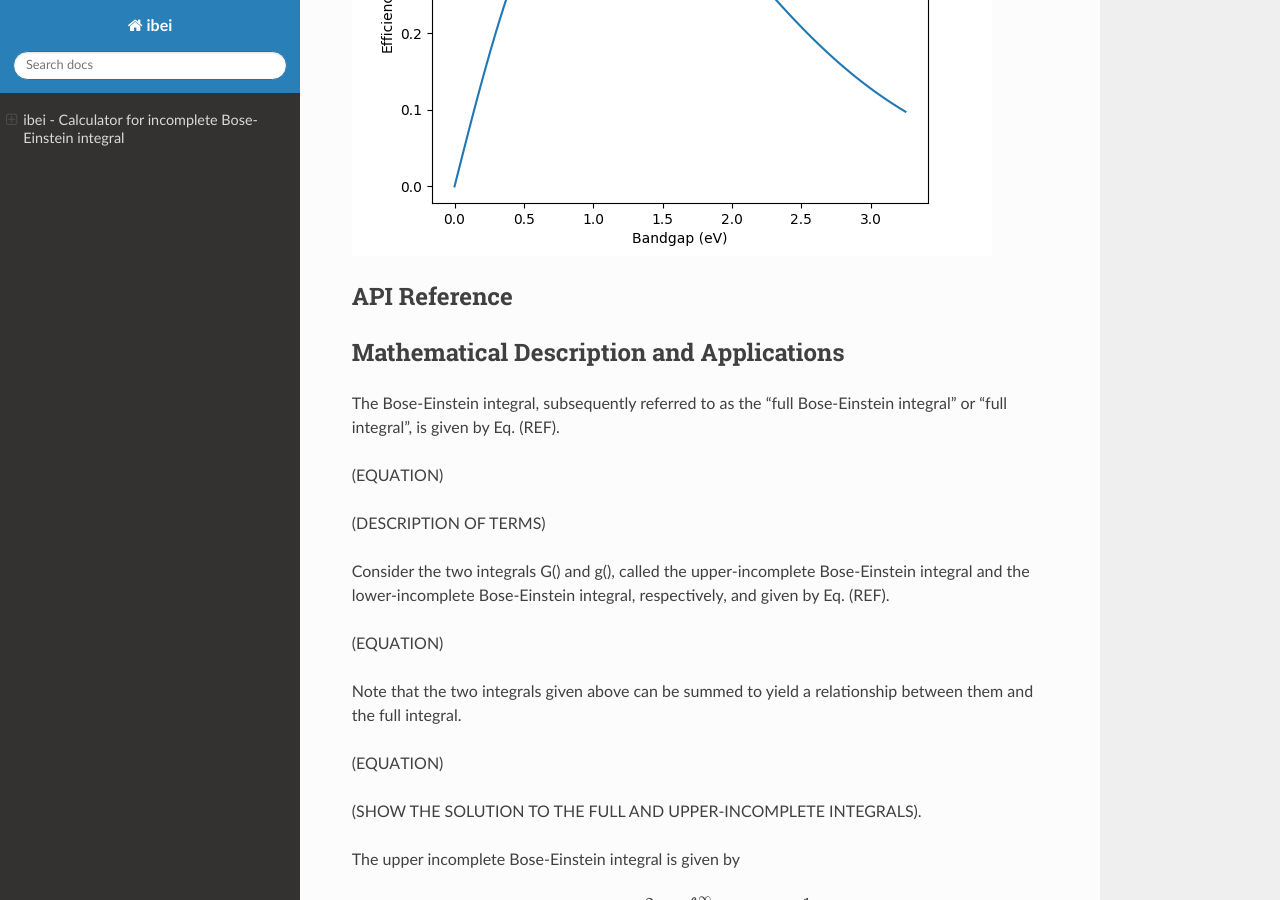
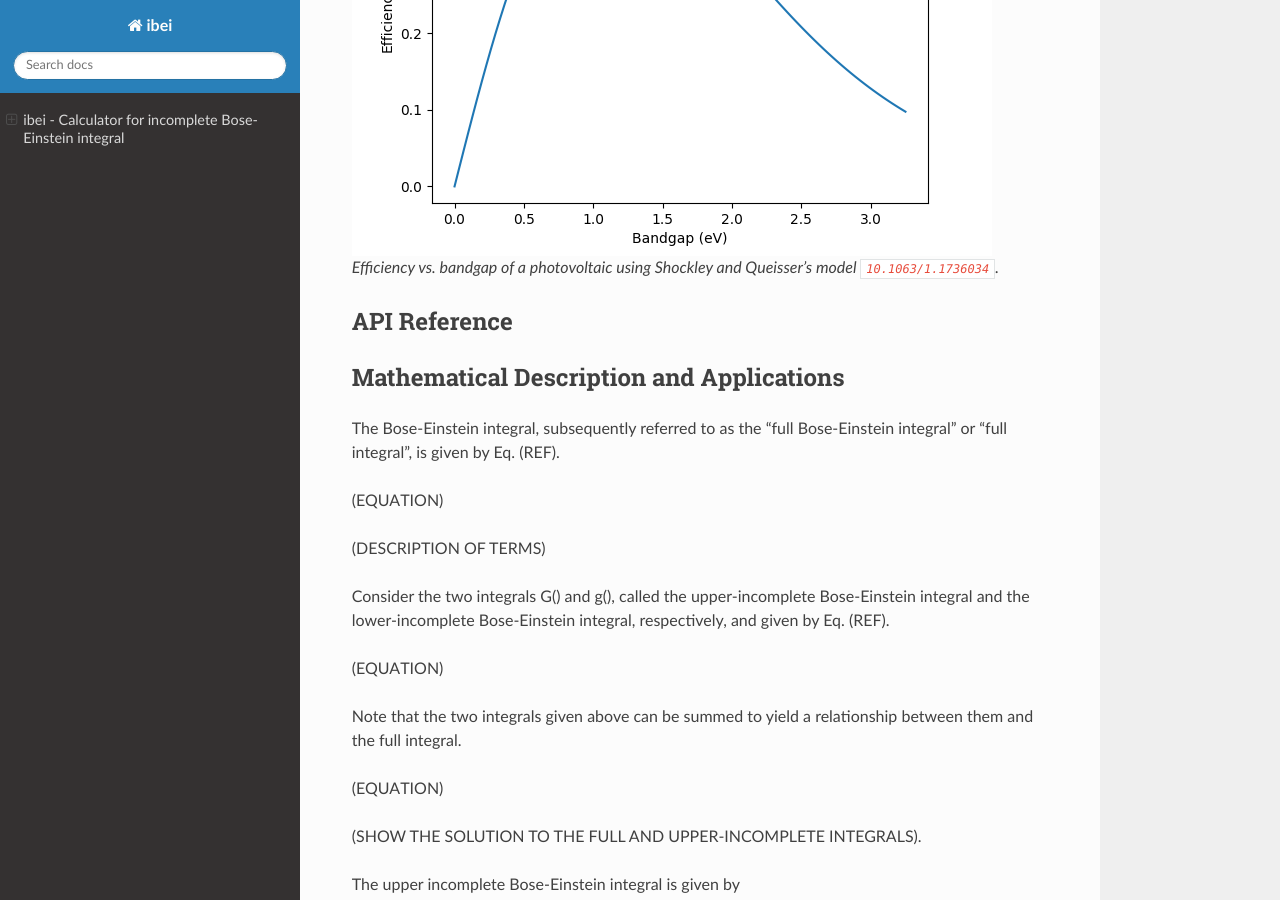
Before and after one commit to jrsmith3/ibei, a Sphinx documentation site: the page built from doc/index.rst, in a window 1280 px wide and 900 px high, scrolled down 1818 px. Built offline with Sphinx 7.4.7 and the Read the Docs theme 2.0.0, drawn with Linux system fonts in a browser that asks for light colours; cross-references to code outside the pages are shown as plain code.

Commit message:
Add caption

```diff
--- a/doc/index.rst
+++ b/doc/index.rst
@@ -74,8 +74,10 @@ Shockley and Queisser's Fig. 3 :cite:`10.1063/1.1736034`::
     >>> plt.show()
 
 
-.. image:: _static/eta_vs_eg.png
+.. figure:: _static/eta_vs_eg.png
   :alt: Efficiency vs. bandgap of a photovoltaic using Shockley and Queisser's model.
+
+  Efficiency vs. bandgap of a photovoltaic using Shockley and Queisser's model :cite:`10.1063/1.1736034`.
 
 
 API Reference
```
